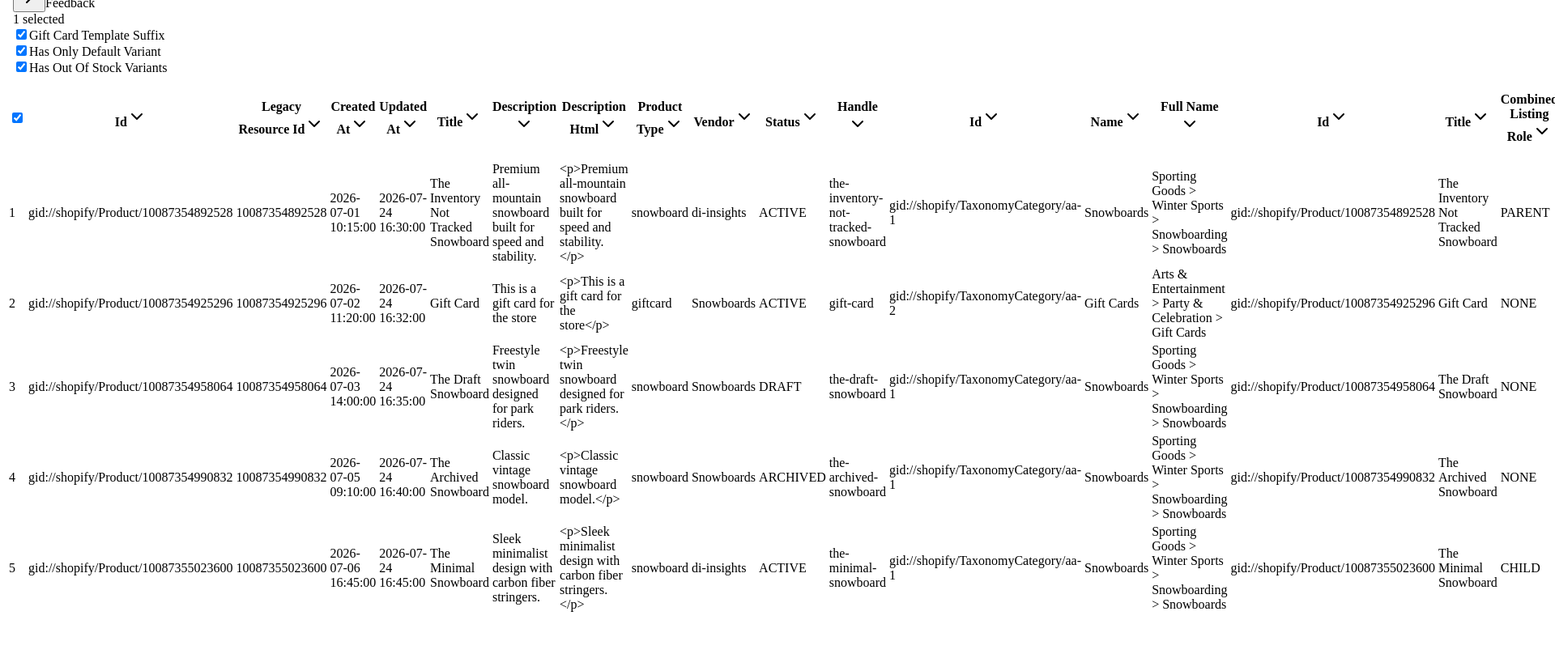
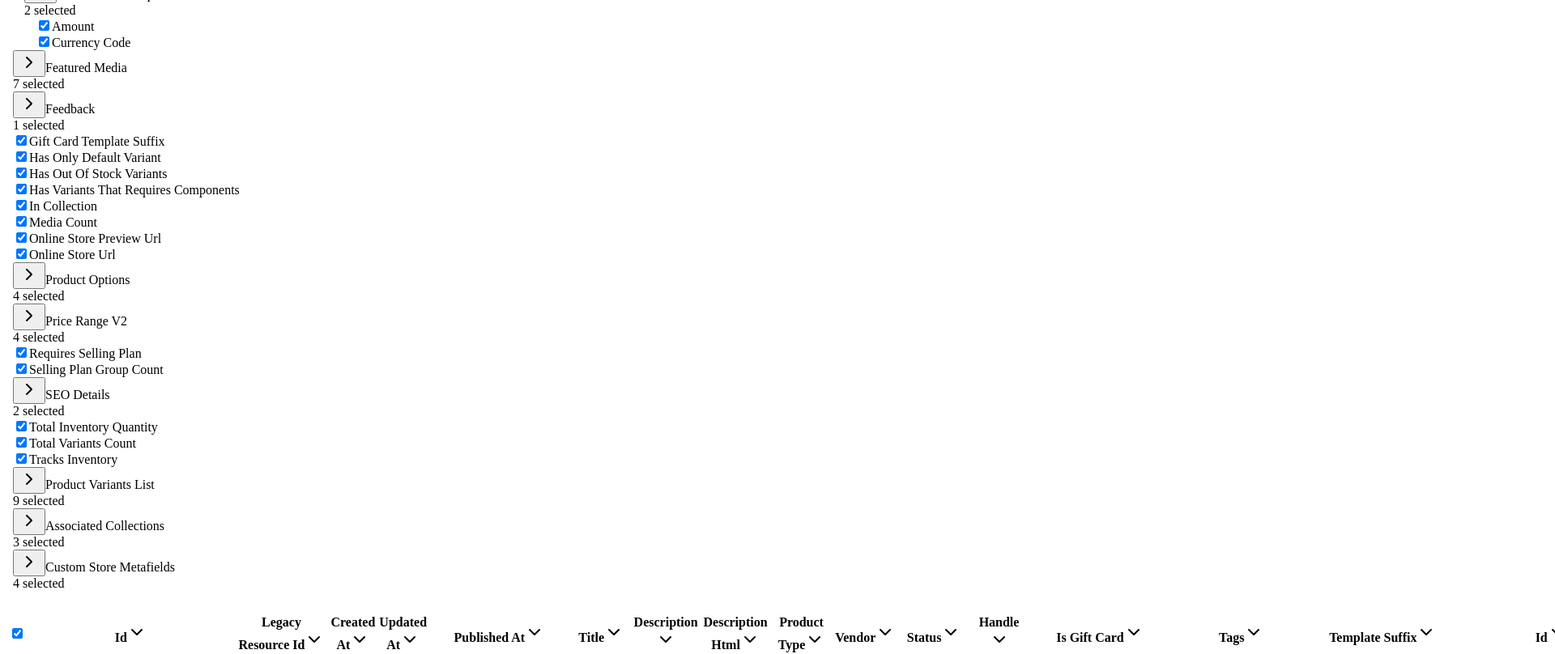
Before and after one commit to Aditya-ui2/data-insights, a React (Vite) app in the folder client/: page /import-preview in a window 1280 px wide. Shown: the part 1460-2268 px from the top of the page at 81% size, 1920 px wide, since content can reach past the window. Before the commit the page ends 2227 px from the top, so only its background shows below. Built offline with nearby package versions, Linux system fonts and the light colour scheme; no server answers; a web font is replaced by a local one.

Commit message:
feat: add exhaustive 80+ fields for Products matching Coefficient 100%

```diff
--- a/client/src/pages/import-preview.tsx
+++ b/client/src/pages/import-preview.tsx
@@ -136,6 +136,7 @@ const PRODUCTS_SCHEMA: FieldNode[] = [
   { id: "legacyResourceId", label: "Legacy Resource Id" },
   { id: "createdAt", label: "Created At" },
   { id: "updatedAt", label: "Updated At" },
+  { id: "publishedAt", label: "Published At" },
   { id: "title", label: "Title" },
   { id: "description", label: "Description" },
   { id: "descriptionHtml", label: "Description Html" },
@@ -143,6 +144,9 @@ const PRODUCTS_SCHEMA: FieldNode[] = [
   { id: "vendor", label: "Vendor" },
   { id: "status", label: "Status" },
   { id: "handle", label: "Handle" },
+  { id: "isGiftCard", label: "Is Gift Card" },
+  { id: "tags", label: "Tags" },
+  { id: "templateSuffix", label: "Template Suffix" },
   {
     id: "category",
     label: "Category",
@@ -150,7 +154,16 @@ const PRODUCTS_SCHEMA: FieldNode[] = [
     children: [
       { id: "category.id", label: "Category Id" },
       { id: "category.name", label: "Category Name" },
-      { id: "category.fullName", label: "Category Full Name" }
+      { id: "category.fullName", label: "Category Full Name" },
+      {
+        id: "category.ancestors",
+        label: "Category Ancestors",
+        isGroup: true,
+        children: [
+          { id: "category.ancestors.id", label: "Ancestor Id" },
+          { id: "category.ancestors.name", label: "Ancestor Name" }
+        ]
+      }
     ]
   },
   {
@@ -163,8 +176,9 @@ const PRODUCTS_SCHEMA: FieldNode[] = [
         label: "Parent Product",
         isGroup: true,
         children: [
-          { id: "combinedListing.parentProduct.id", label: "Id" },
-          { id: "combinedListing.parentProduct.title", label: "Title" }
+          { id: "combinedListing.parentProduct.id", label: "Parent Product Id" },
+          { id: "combinedListing.parentProduct.title", label: "Parent Product Title" },
+          { id: "combinedListing.parentProduct.handle", label: "Parent Product Handle" }
         ]
       }
     ]
@@ -200,15 +214,18 @@ const PRODUCTS_SCHEMA: FieldNode[] = [
     label: "Featured Media",
     isGroup: true,
     children: [
-      { id: "featuredMedia.id", label: "Id" },
+      { id: "featuredMedia.id", label: "Media Id" },
       { id: "featuredMedia.mediaContentType", label: "Media Content Type" },
+      { id: "featuredMedia.alt", label: "Media Alt Text" },
       {
         id: "featuredMedia.previewImage",
         label: "Preview Image",
         isGroup: true,
         children: [
           { id: "featuredMedia.previewImage.url", label: "Url" },
-          { id: "featuredMedia.previewImage.altText", label: "Alt Text" }
+          { id: "featuredMedia.previewImage.altText", label: "Alt Text" },
+          { id: "featuredMedia.previewImage.width", label: "Width" },
+          { id: "featuredMedia.previewImage.height", label: "Height" }
         ]
       }
     ]
@@ -223,7 +240,99 @@ const PRODUCTS_SCHEMA: FieldNode[] = [
   },
   { id: "giftCardTemplateSuffix", label: "Gift Card Template Suffix" },
   { id: "hasOnlyDefaultVariant", label: "Has Only Default Variant" },
-  { id: "hasOutOfStockVariants", label: "Has Out Of Stock Variants" }
+  { id: "hasOutOfStockVariants", label: "Has Out Of Stock Variants" },
+  { id: "hasVariantsThatRequiresComponents", label: "Has Variants That Requires Components" },
+  { id: "inCollection", label: "In Collection" },
+  { id: "mediaCount", label: "Media Count" },
+  { id: "onlineStorePreviewUrl", label: "Online Store Preview Url" },
+  { id: "onlineStoreUrl", label: "Online Store Url" },
+  {
+    id: "options",
+    label: "Product Options",
+    isGroup: true,
+    children: [
+      { id: "options.id", label: "Option Id" },
+      { id: "options.name", label: "Option Name (e.g. Size/Color)" },
+      { id: "options.position", label: "Option Position" },
+      { id: "options.values", label: "Option Values (List)" }
+    ]
+  },
+  {
+    id: "priceRangeV2",
+    label: "Price Range V2",
+    isGroup: true,
+    children: [
+      {
+        id: "priceRangeV2.maxVariantPrice",
+        label: "Max Variant Price",
+        isGroup: true,
+        children: [
+          { id: "priceRangeV2.maxVariantPrice.amount", label: "Amount" },
+          { id: "priceRangeV2.maxVariantPrice.currencyCode", label: "Currency Code" }
+        ]
+      },
+      {
+        id: "priceRangeV2.minVariantPrice",
+        label: "Min Variant Price",
+        isGroup: true,
+        children: [
+          { id: "priceRangeV2.minVariantPrice.amount", label: "Amount" },
+          { id: "priceRangeV2.minVariantPrice.currencyCode", label: "Currency Code" }
+        ]
+      }
+    ]
+  },
+  { id: "requiresSellingPlan", label: "Requires Selling Plan" },
+  { id: "sellingPlanGroupCount", label: "Selling Plan Group Count" },
+  {
+    id: "seo",
+    label: "SEO Details",
+    isGroup: true,
+    children: [
+      { id: "seo.title", label: "SEO Title" },
+      { id: "seo.description", label: "SEO Description" }
+    ]
+  },
+  { id: "totalInventory", label: "Total Inventory Quantity" },
+  { id: "totalVariants", label: "Total Variants Count" },
+  { id: "tracksInventory", label: "Tracks Inventory" },
+  {
+    id: "variants",
+    label: "Product Variants List",
+    isGroup: true,
+    children: [
+      { id: "variants.id", label: "Variant Id" },
+      { id: "variants.title", label: "Variant Title" },
+      { id: "variants.sku", label: "Variant SKU" },
+      { id: "variants.barcode", label: "Variant Barcode" },
+      { id: "variants.price", label: "Variant Price" },
+      { id: "variants.compareAtPrice", label: "Variant Compare At Price" },
+      { id: "variants.inventoryQuantity", label: "Variant Inventory Quantity" },
+      { id: "variants.weight", label: "Variant Weight" },
+      { id: "variants.weightUnit", label: "Variant Weight Unit" }
+    ]
+  },
+  {
+    id: "collections",
+    label: "Associated Collections",
+    isGroup: true,
+    children: [
+      { id: "collections.id", label: "Collection Id" },
+      { id: "collections.title", label: "Collection Title" },
+      { id: "collections.handle", label: "Collection Handle" }
+    ]
+  },
+  {
+    id: "metafields",
+    label: "Custom Store Metafields",
+    isGroup: true,
+    children: [
+      { id: "metafields.namespace", label: "Namespace" },
+      { id: "metafields.key", label: "Key" },
+      { id: "metafields.value", label: "Value" },
+      { id: "metafields.type", label: "Type" }
+    ]
+  }
 ];
 
 function getSchemaForObject(objName: string): FieldNode[] {
```
